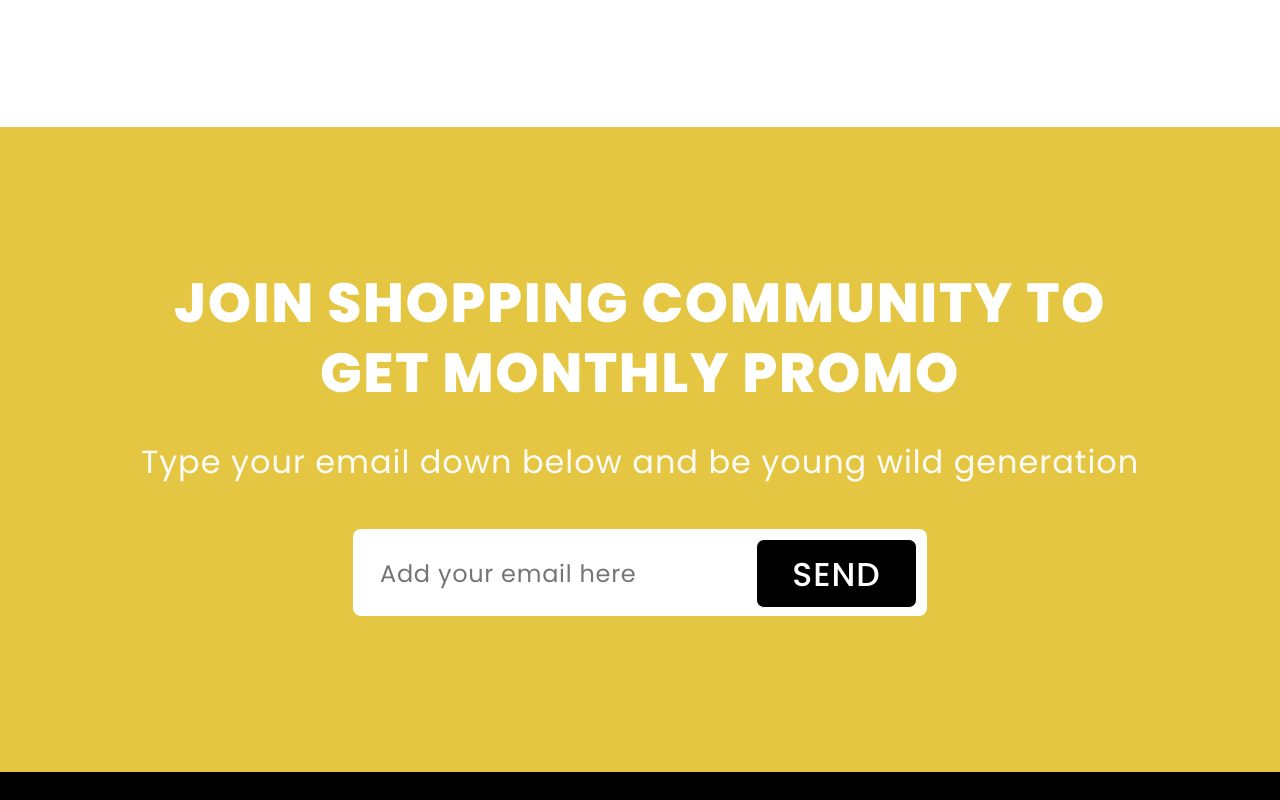
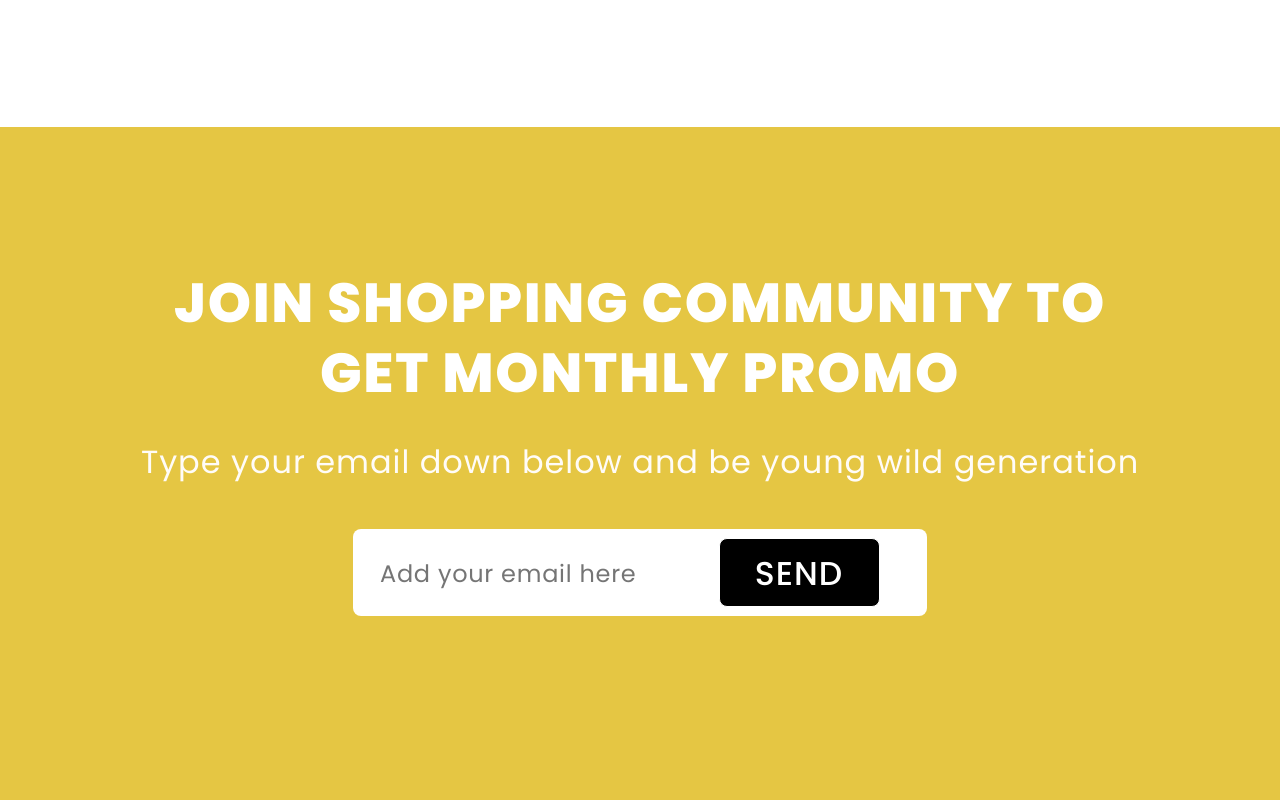
Before and after one commit to Rogach36/refashion, a plain HTML site: page index.html in a window 1280 px wide. Shown: the part 5720-6520 px from the top of the page. Drawn offline with Linux system fonts and the light colour scheme.

Commit message:
test layout community block

```diff
--- a/css/style.css
+++ b/css/style.css
@@ -120,7 +120,7 @@ body {
 
 .grid-center {
 	display: grid;
-	grid-template-columns: 1fr minmax(300px, 1720px) 1fr;
+	grid-template-columns: 1fr minmax(230px, 1720px) 1fr;
 	padding: 0 15px;
 }
 
@@ -884,7 +884,7 @@ body {
 	padding: 141px 15px 156px;
 	background-color: #E5C643;
 	text-align: center;
-	justify-items: center;
+	/* justify-items: center; */
 	color: #FFF;
 }
 .community__title {
@@ -911,10 +911,11 @@ body {
 }
 .community__form {
 	grid-column: 2 / 3;
-	display: grid;
-	grid-template: 1fr / minmax(auto, 574px);
-	position: relative;
+	/* display: grid;
+	grid-template: 1fr / minmax(auto, 574px); */
+	/* position: relative; */
 }
+/*
 .community__input {
 	background-color: #fff;
 	padding: 27px 107px 25px 27px;
@@ -946,8 +947,45 @@ body {
 	padding: 17px 10px 15px 10px;
 	border: 1px solid #fff;
 	transition: all 0.3s ease 0s;
+} */
+.community__form {
+	display: flex;
+	flex-direction: column;
+
+	align-items: center;
 }
-
+.community__input {
+	background-color: #fff;
+	padding: 27px 170px 25px 27px;
+	font-weight: 400;
+	font-size: 24px;
+	line-height: 146%;
+	letter-spacing: 0.03em;
+	color: #767676;
+	border-radius: 8px;
+	max-width: 574px;
+}
+.community__button {
+	display: inline-flex;
+	min-width: 161px;
+	align-items: center;
+	justify-content: center;
+	min-height: 61px;
+	background-color: rgb(0, 0, 0);
+	font-weight: 500;
+	font-size: 33px;
+	line-height: 106%;
+	letter-spacing: 0.03em;
+	text-transform: capitalize;
+	color: rgb(255, 255, 255);
+	border-radius: 8px;
+	position: relative;
+	top: -78px;
+	right: -159px;
+	padding: 17px 10px 15px;
+	border: 1px solid rgb(255, 255, 255);
+	transition: all 0.3s ease 0s;
+}
 .community__button:hover {
 	color: #242323;
 	background-color: #FEFEFE;
--- a/index.html
+++ b/index.html
@@ -13,7 +13,7 @@
 </head>
 
 <body>
-	<div class="wrapper">
+	<!-- <div class="wrapper"> -->
 	<header class="header grid-center">
 		<div class="header__content">
 			<a class="header__logo"><img src="img/header/header-logo.svg" alt="logo"></a>
@@ -224,7 +224,7 @@
 		</div>
 
 	</footer>
-	</div>
+	<!-- </div> -->
 	<script src="js/script.js"></script>
 </body>
 
```
Lines whose indentation alone changed are shown as unchanged.
